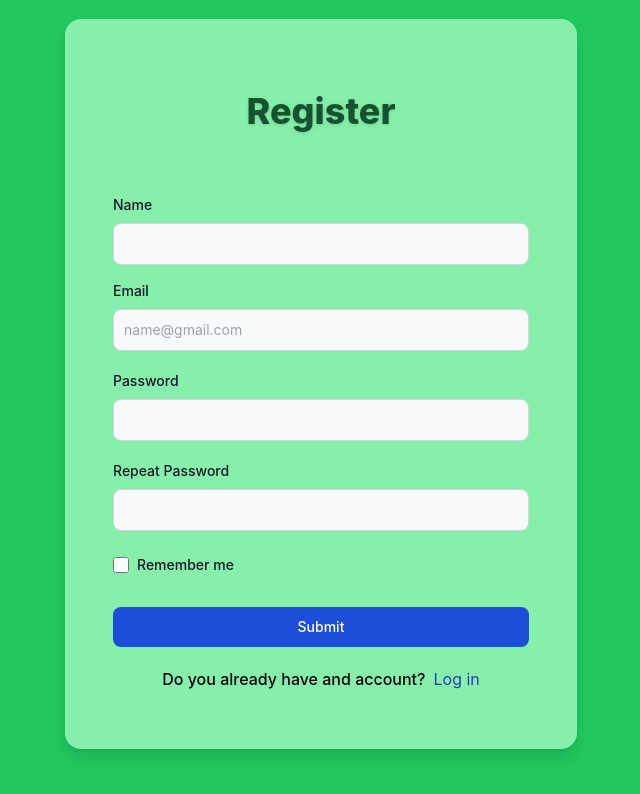
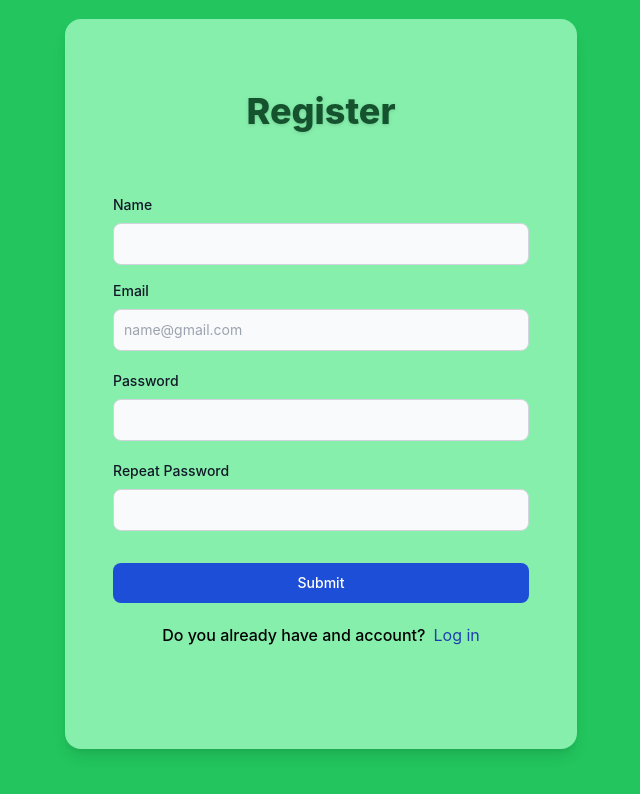
Before and after one commit to MaxVilaRuiz/Revinance---HackUPC-2025, a React (Create React App) app: page /register in a window 1280 px wide. Shown: the top 794 px of the page, without its empty margins (319-959 px from the left). Built offline with nearby package versions, Linux system fonts and the light colour scheme.

Commit message:
Add multiple passwords validation to Register

```diff
--- a/src/pages/Register.jsx
+++ b/src/pages/Register.jsx
@@ -11,6 +11,10 @@ function Register() {
   const navigate = useNavigate();
 
   const handleRegister = async (e) => {
+    const pw1 = document.getElementById('password1');
+    const pw2 = document.getElementById('password2');
+    if (pw1 !== pw2) alert('Passwords must be the same.');
+    else {
       e.preventDefault();
       let result = await fetch(
       'http://localhost:5000/register', {
@@ -31,6 +35,7 @@ function Register() {
         alert(data.message);
       } else {
         alert("Something went wrong X(");
+      }
     }
   }
 
@@ -76,7 +81,7 @@ function Register() {
                 required
               />
             </div>
-            <div className="mb-6">
+            <div className="mb-8">
               <label htmlFor="password" className="block mb-2 text-sm font-medium text-gray-900">Repeat Password</label>
               <input
                 type="password"
@@ -84,17 +89,6 @@ function Register() {
                 className="bg-gray-50 border border-gray-300 text-gray-900 text-sm rounded-lg focus:ring-blue-500 focus:border-blue-500 block w-full p-2.5"
                 required
               />
-            </div>
-            <div className="flex items-start mb-8">
-              <div className="flex items-center h-5">
-                <input
-                  id="remember"
-                  type="checkbox"
-                  className="w-4 h-4 border border-gray-300 rounded bg-gray-50 focus:ring-3 focus:ring-blue-300"
-                  required
-                />
-              </div>
-              <label htmlFor="remember" className="ml-2 text-sm font-medium text-gray-900">Remember me</label>
             </div>
             <button
               type="submit"
```
Also changed, not shown: src/pages/Login.jsx (+0 -11 lines). Lines whose indentation alone changed are shown as unchanged.
